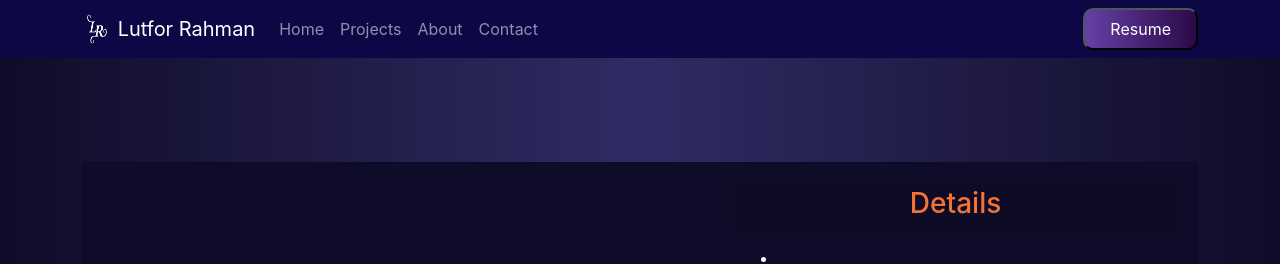
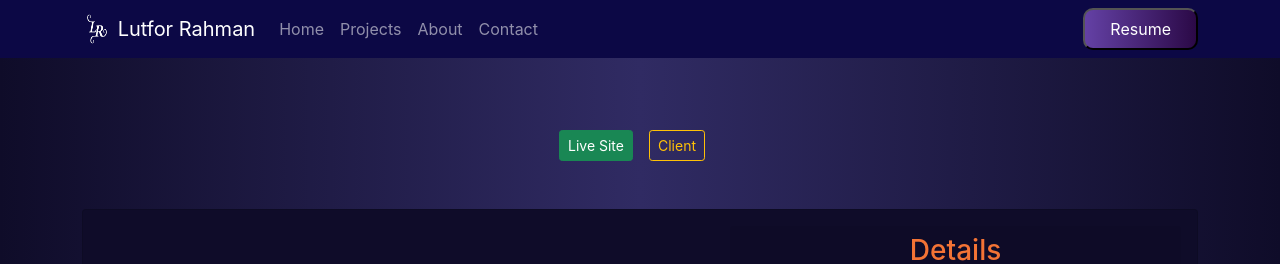
Before and after one commit to lutfor779/personal-portfolio, a React (Create React App) app: page /project in a window 1280 px wide. Shown: the top 264 px of the page. Built offline with nearby package versions, Linux system fonts and the light colour scheme; no server answers.

Commit message:
link added to projects

```diff
--- a/src/pages/Projects/Project/Project.js
+++ b/src/pages/Projects/Project/Project.js
@@ -1,5 +1,5 @@
 import React, { useEffect, useState } from 'react';
-import { Card, Col, Container, Row } from 'react-bootstrap';
+import { Button, Card, Col, Container, Row } from 'react-bootstrap';
 import { useParams } from 'react-router';
 
 const Project = () => {
@@ -19,7 +19,32 @@ const Project = () => {
     return (
         <div className="color1">
             <Container>
-                <h1 className="highlight py-5">{targetProject?.name}</h1>
+                <h1 className="highlight pt-5">{targetProject?.name}</h1>
+                <div className="pt-3 pb-5">
+                    <a href={targetProject?.live} target="_blank" rel="noreferrer">
+                        <Button variant="success" size="sm">
+                            Live Site
+                        </Button>
+                    </a>
+                    <a href={targetProject?.client}
+                        className="mx-3"
+                        target="_blank"
+                        rel="noreferrer">
+                        <Button variant="outline-warning"
+                            size="sm"
+                            className="mx-10px">
+                            Client
+                        </Button>
+                    </a>
+                    {
+                        targetProject?.server && <a href={targetProject?.server} target="_blank" rel="noreferrer">
+                            <Button variant="outline-warning" size="sm">
+                                Server
+                            </Button>
+                        </a>
+                    }
+                </div>
+
                 <div className="pb-5">
                     <Card className="p-3">
                         <Row className="g-0 align-items-center">
```
